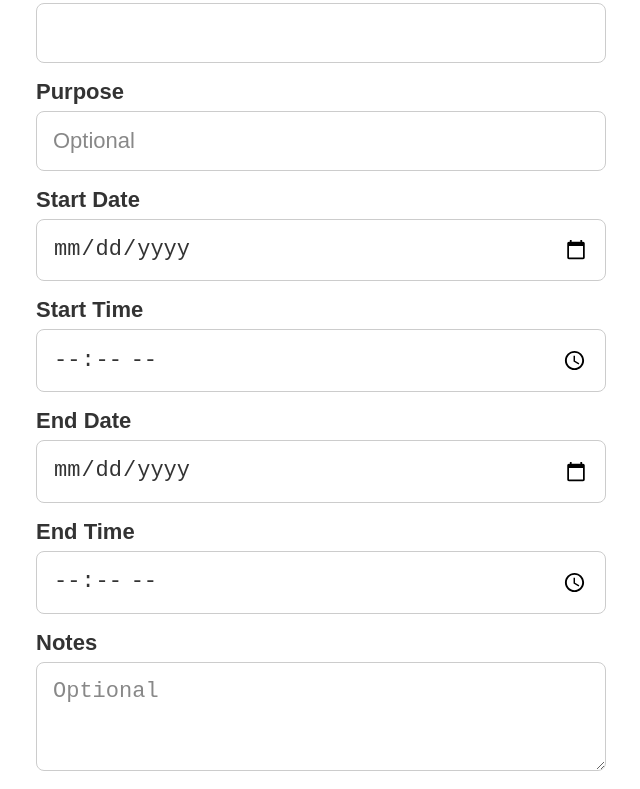
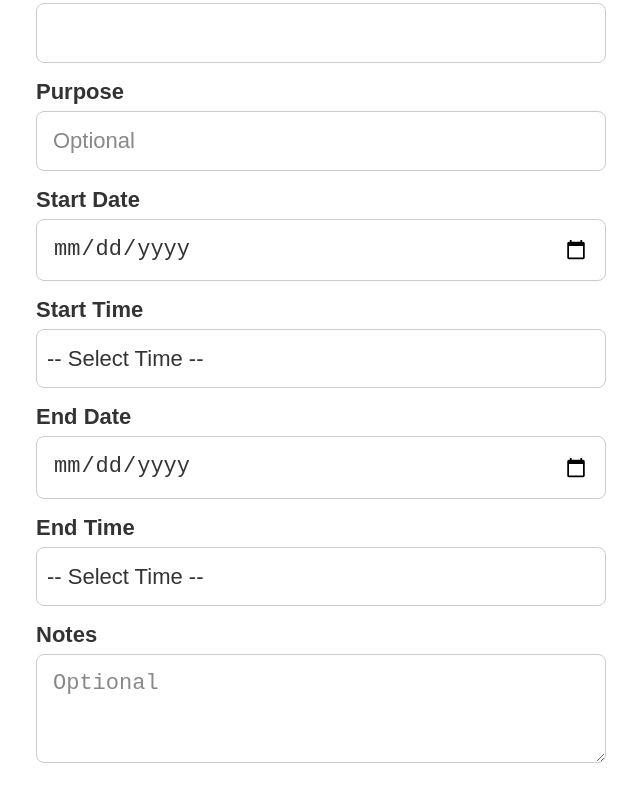
Before and after one commit to bkjems/copperview-building-access, a plain HTML site: page index.html in a window 1280 px wide. Shown: the part 454-1243 px from the top of the page, without its empty margins (319-959 px from the left). Drawn offline with Linux system fonts and the light colour scheme.

Commit message:
Change time inputs to dropdown selects with 30-min intervals

```diff
--- a/app.js
+++ b/app.js
@@ -22,6 +22,24 @@ CONFIG.buildings.forEach(function(b) {
     wardSelect.appendChild(opt);
   });
 });
+
+// Populate time dropdowns
+function populateTimeDropdown(selectName) {
+  var select = document.querySelector('select[name="' + selectName + '"]');
+  for (var h = 6; h <= 23; h++) {
+    for (var m = 0; m < 60; m += 30) {
+      var h12 = h % 12 || 12;
+      var ampm = h >= 12 ? 'PM' : 'AM';
+      var label = h12 + ':' + String(m).padStart(2, '0') + ' ' + ampm;
+      var opt = document.createElement('option');
+      opt.value = label;
+      opt.textContent = label;
+      select.appendChild(opt);
+    }
+  }
+}
+populateTimeDropdown('startTime');
+populateTimeDropdown('endTime');
 
 // Populate building dropdown
 var buildingSelect = document.querySelector('select[name="building"]');
--- a/index.html
+++ b/index.html
@@ -31,16 +31,20 @@
     <input type="text" name="purpose" placeholder="Optional">
 
     <label>Start Date</label>
-    <input type="date" name="startDate" required onchange="if(!this.form.startTime.value) this.form.startTime.value='10:00'">
+    <input type="date" name="startDate" required onchange="if(!this.form.startTime.value) this.form.startTime.value='10:00 AM'">
 
     <label>Start Time</label>
-    <input type="time" name="startTime" required>
+    <select name="startTime" required>
+      <option value="">-- Select Time --</option>
+    </select>
 
     <label>End Date</label>
-    <input type="date" name="endDate" required onchange="if(!this.form.endTime.value) this.form.endTime.value='22:00'">
+    <input type="date" name="endDate" required onchange="if(!this.form.endTime.value) this.form.endTime.value='10:00 PM'">
 
     <label>End Time</label>
-    <input type="time" name="endTime" required>
+    <select name="endTime" required>
+      <option value="">-- Select Time --</option>
+    </select>
 
     <label>Notes</label>
     <textarea name="notes" rows="3" placeholder="Optional"></textarea>
```
